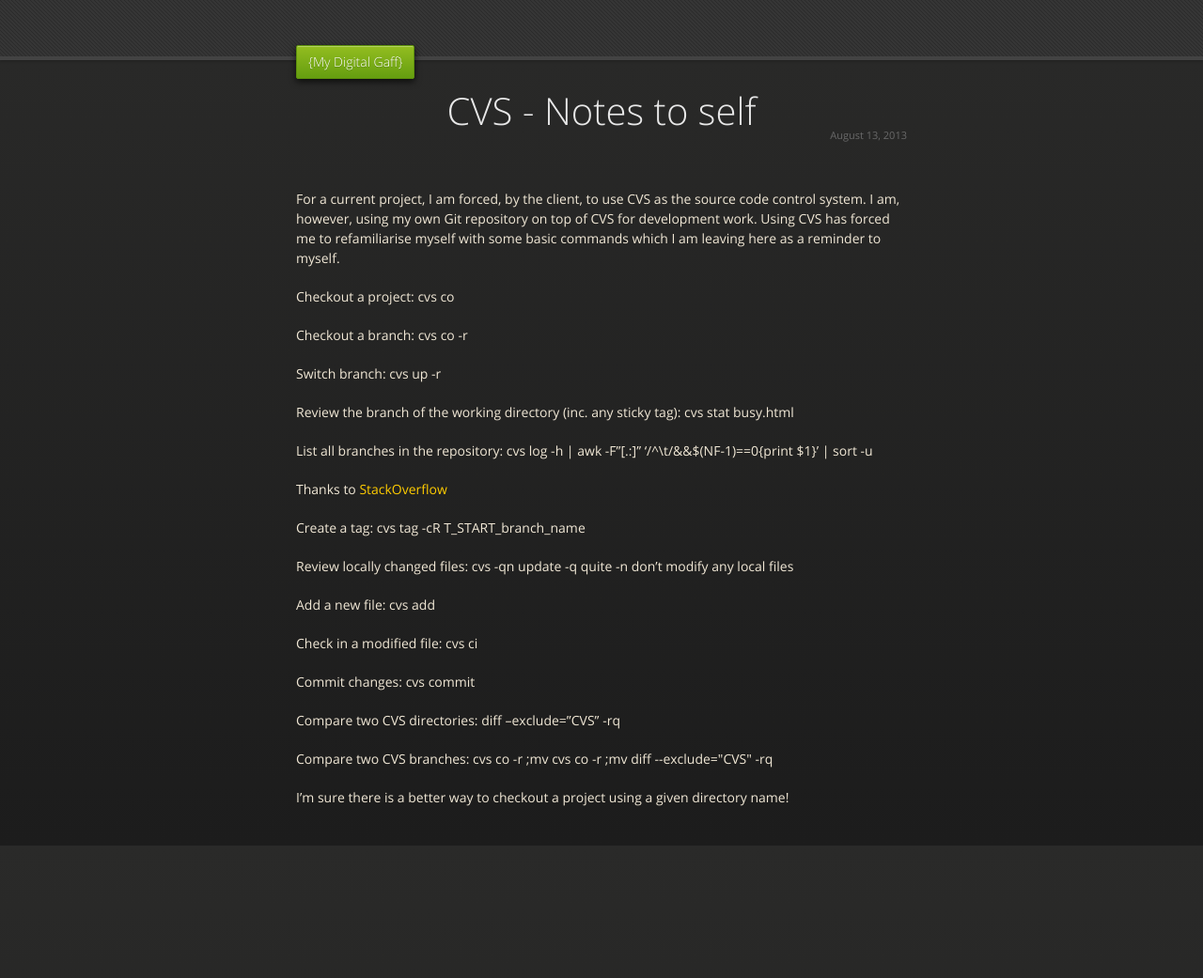
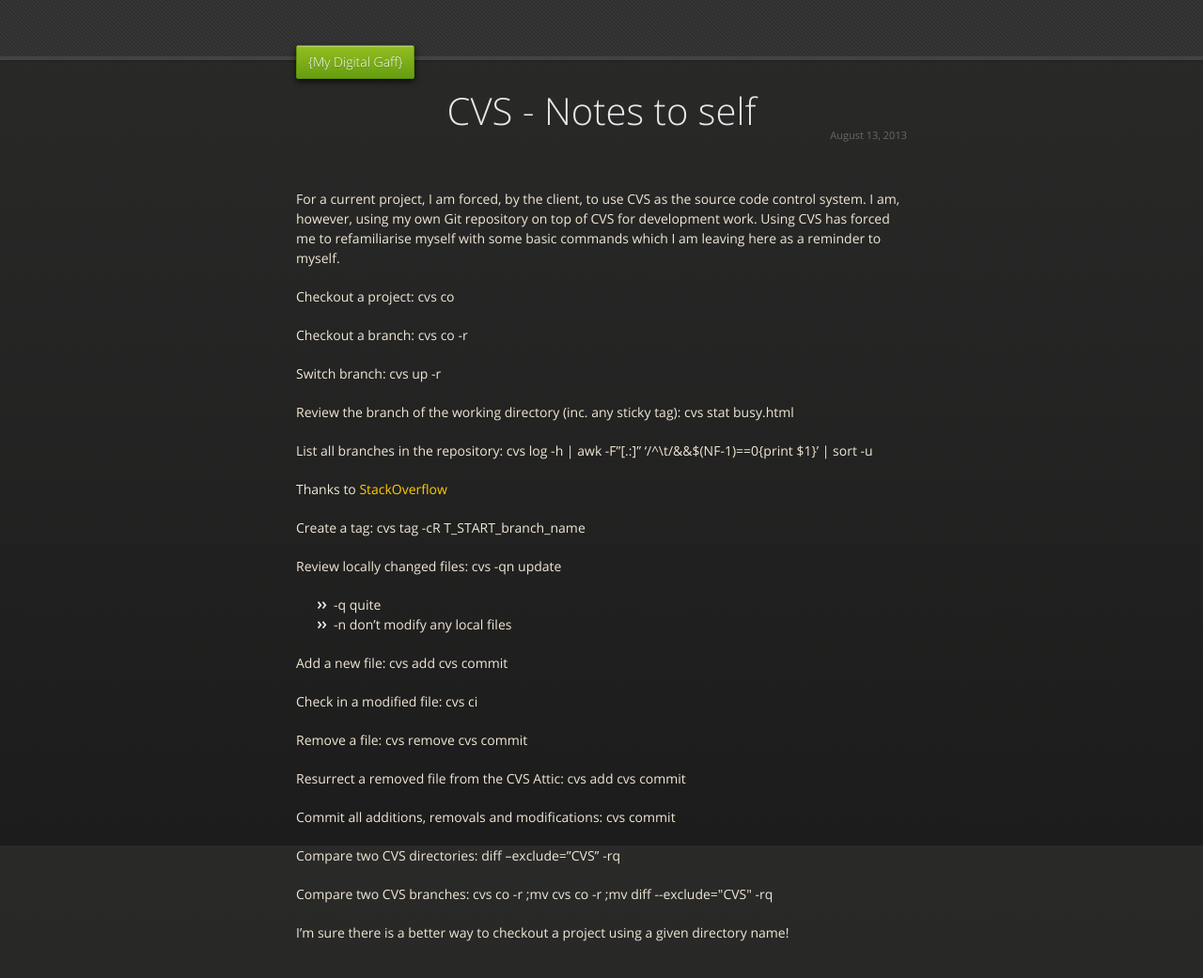
Before and after one commit to dmulligan/dmulligan.github.io, a Jekyll site: the page built from _posts/2013-08-13-CVS-Notes-to-self.md, in a window 1280 px wide and 1113 px high. Shown: the top 1041 px of the window at 94% size. Built offline with Jekyll 4.4.1, drawn with Linux system fonts in a browser that asks for light colours; nearby versions of some CDN libraries; Markdown is read by kramdown in place of the engine named in the settings.

Commit message:
Added CVS note

```diff
--- a/_posts/2013-08-13-CVS-Notes-to-self.md
+++ b/_posts/2013-08-13-CVS-Notes-to-self.md
@@ -6,48 +6,57 @@ title: CVS - Notes to self
 For a current project, I am forced, by the client, to use CVS as the source code control system. I am, however, using my own Git repository on top of CVS for development work. Using CVS has forced me to refamiliarise myself with some basic commands which I am leaving here as a reminder to myself.
 
 
-
 Checkout a project:
-		cvs co <project>
+	cvs co <project>
 
 
 Checkout a branch:
-		cvs co -r <branch_name> <project>
+	cvs co -r <branch_name> <project>
 
 
 Switch branch:
-		cvs up -r <branch_name>
+	cvs up -r <branch_name>
 
 
 Review the branch of the working directory (inc. any sticky tag):
-		cvs stat busy.html
+	cvs stat busy.html
 
 
 List all branches in the repository:
-		cvs log -h | awk -F"[.:]" '/^\t/&&$(NF-1)==0{print $1}' | sort -u
+	cvs log -h | awk -F"[.:]" '/^\t/&&$(NF-1)==0{print $1}' | sort -u
 
 Thanks to [StackOverflow](http://stackoverflow.com/a/2765076/318302)
 
 
 Create a tag:
-		cvs tag -cR T_START_branch_name
+	cvs tag -cR T_START_branch_name
 
 
 Review locally changed files:
-		cvs -qn update
--q quite
--n don't modify any local files
+	cvs -qn update
+- -q quite
+- -n don't modify any local files
 
 
 Add a new file:
 	cvs add <filename>
+	cvs commit <filename>
 
 
 Check in a modified file:
 	cvs ci <filename>
 
 
-Commit changes:
+Remove a file:
+	cvs remove <filename>
+	cvs commit <filename>
+
+
+Resurrect a removed file from the CVS Attic:
+	cvs add <filename>
+	cvs commit <filename>
+
+Commit all additions, removals and modifications:
 	cvs commit
 
 
@@ -56,8 +65,8 @@ Compare two CVS directories:
 
 
 Compare two CVS branches:
-		cvs co -r <branch_name_1> <project>;mv <project> <branch_name_1>
-		cvs co -r <branch_name_2> <project>;mv <project> <branch_name_2>
-		diff --exclude="CVS" -rq <branch_name_1> <branch_name_2>
+	cvs co -r <branch_name_1> <project>;mv <project> <branch_name_1>
+	cvs co -r <branch_name_2> <project>;mv <project> <branch_name_2>
+	diff --exclude="CVS" -rq <branch_name_1> <branch_name_2>
 
 I'm sure there is a better way to checkout a project using a given directory name!
```
